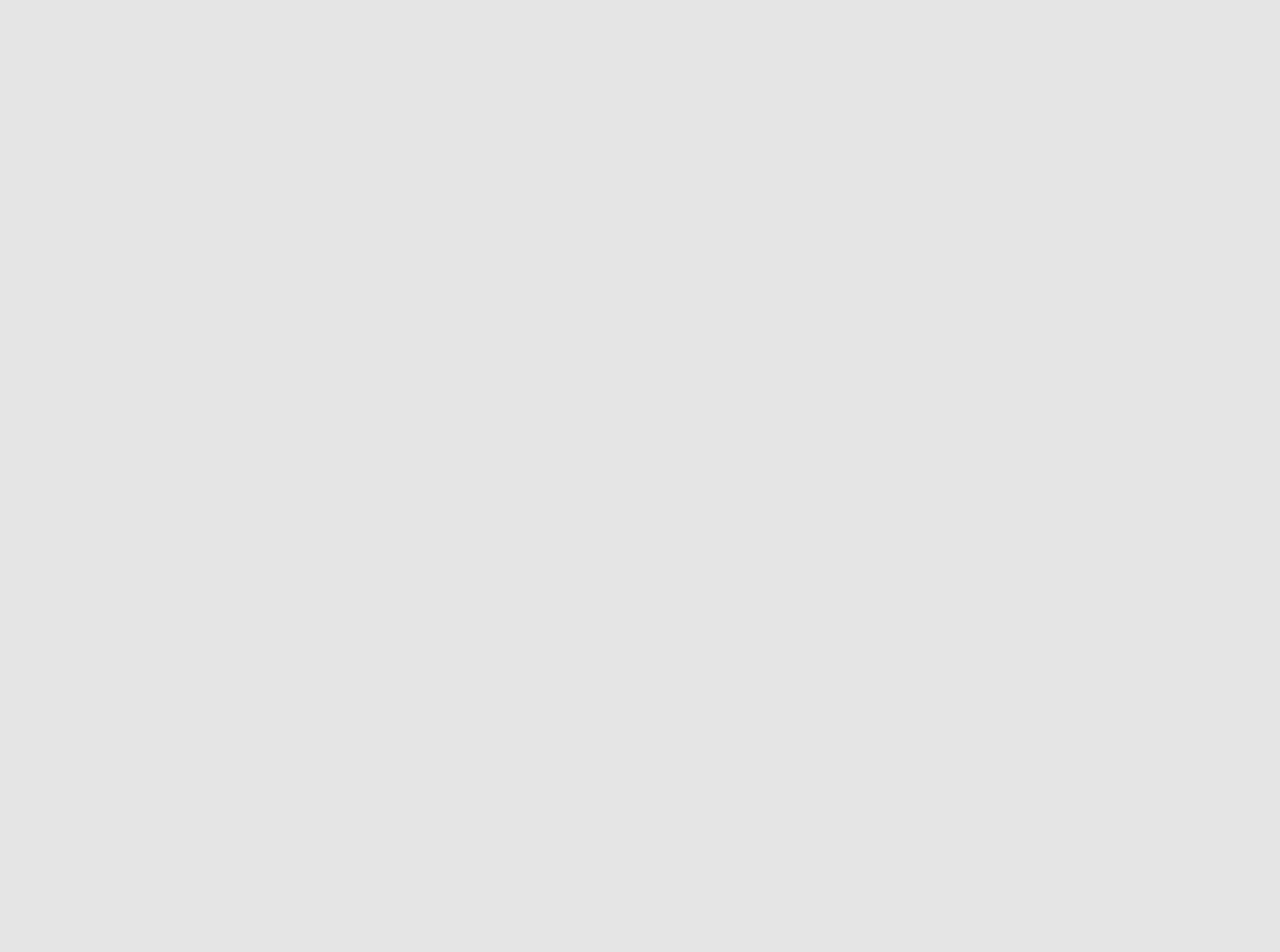
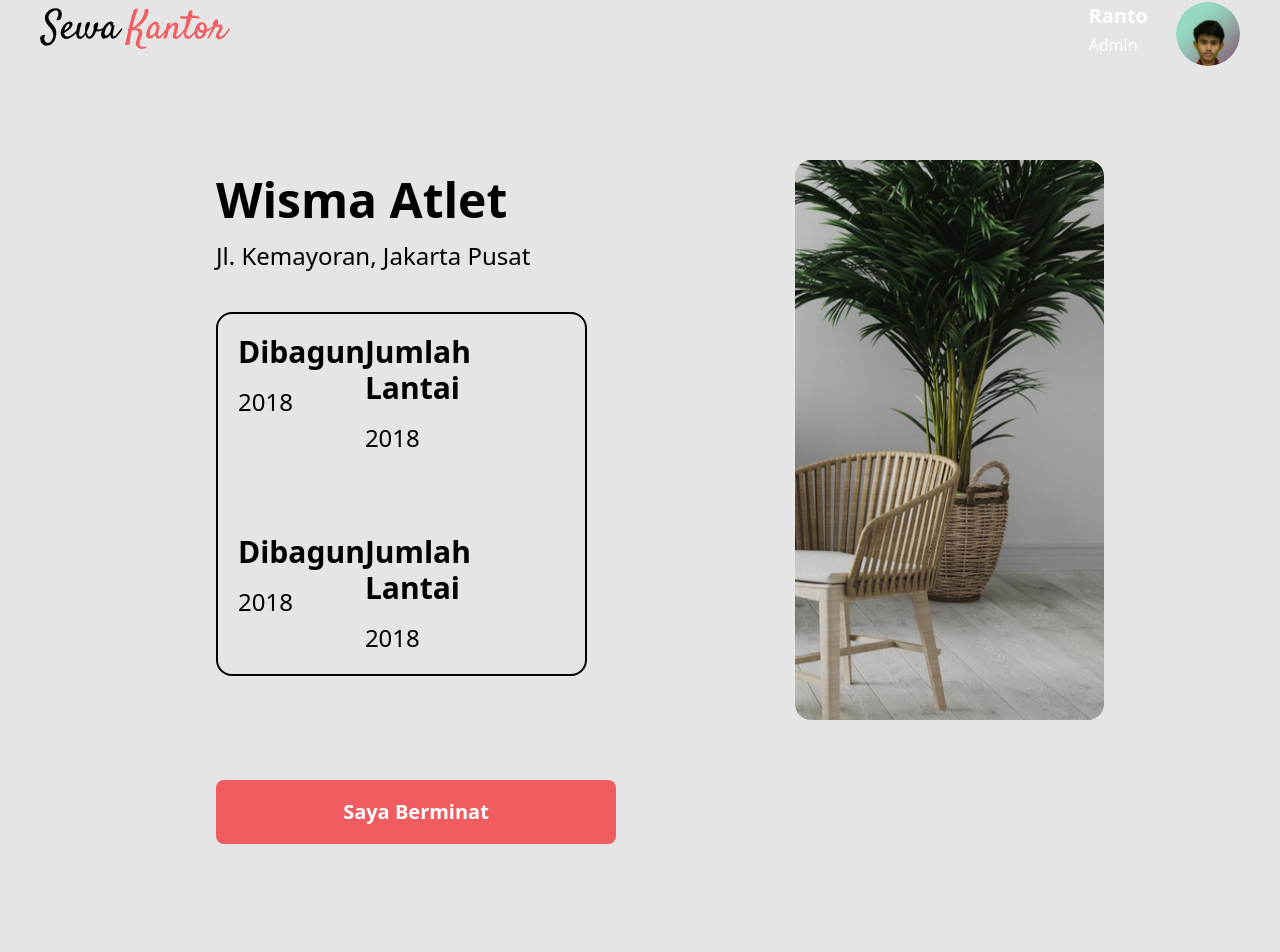
Before and after one commit to Ranto12/office-booking, a React (Vite) app: page /detailPage in a window 1280 px wide. Before the commit this address had no page. Shown: the top 952 px of the page. Before the commit the page ends 800 px from the top, so only its background shows below. Built offline with nearby package versions, Linux system fonts and the light colour scheme.

Commit message:
detail page

```diff
--- a/src/App.jsx
+++ b/src/App.jsx
@@ -1,7 +1,6 @@
 import { useState } from 'react'
 import { Route, Routes } from 'react-router'
-import { Footer } from './component'
-import { Faq, Home, Login, Register } from './pages'
+import { DetailPage, Faq, Home, Login, Register } from './pages'
 
 function App() {
   const [count, setCount] = useState(0)
@@ -13,6 +12,7 @@ function App() {
       <Route path="/register" element={<Register />} />
       <Route path="/home" element={<Home />} />
       <Route path="/faq" element={<Faq />} />
+      <Route path="/detailPage" element={<DetailPage />} />
      </Routes>
     </>
   )
--- a/src/assets/style/tailwindcss/output.css
+++ b/src/assets/style/tailwindcss/output.css
@@ -648,6 +648,16 @@ video {
   margin-right: 16rem;
 }
 
+.my-6 {
+  margin-top: 1.5rem;
+  margin-bottom: 1.5rem;
+}
+
+.my-10 {
+  margin-top: 2.5rem;
+  margin-bottom: 2.5rem;
+}
+
 .mb-0 {
   margin-bottom: 0px;
 }
@@ -682,6 +692,26 @@ video {
 
 .mt-20 {
   margin-top: 5rem;
+}
+
+.mb-52 {
+  margin-bottom: 13rem;
+}
+
+.mb-32 {
+  margin-bottom: 8rem;
+}
+
+.mt-6 {
+  margin-top: 1.5rem;
+}
+
+.mt-12 {
+  margin-top: 3rem;
+}
+
+.mt-16 {
+  margin-top: 4rem;
 }
 
 .block {
@@ -756,6 +786,30 @@ video {
   height: 200px;
 }
 
+.h-96 {
+  height: 24rem;
+}
+
+.h-\[500px\] {
+  height: 500px;
+}
+
+.h-\[74px\] {
+  height: 74px;
+}
+
+.h-\[674px\] {
+  height: 674px;
+}
+
+.h-\[760px\] {
+  height: 760px;
+}
+
+.h-\[560px\] {
+  height: 560px;
+}
+
 .w-44 {
   width: 11rem;
 }
@@ -816,6 +870,22 @@ video {
   width: 12rem;
 }
 
+.w-2\/3 {
+  width: 66.666667%;
+}
+
+.w-1\/3 {
+  width: 33.333333%;
+}
+
+.w-\[500px\] {
+  width: 500px;
+}
+
+.w-\[400px\] {
+  width: 400px;
+}
+
 .min-w-\[500px\] {
   min-width: 500px;
 }
@@ -846,6 +916,16 @@ video {
 
 .resize {
   resize: both;
+}
+
+.columns-2 {
+  -moz-columns: 2;
+       columns: 2;
+}
+
+.columns-3 {
+  -moz-columns: 3;
+       columns: 3;
 }
 
 .flex-wrap {
@@ -935,6 +1015,18 @@ video {
   border-width: 0px;
 }
 
+.border {
+  border-width: 1px;
+}
+
+.border-4 {
+  border-width: 4px;
+}
+
+.border-2 {
+  border-width: 2px;
+}
+
 .border-black {
   --tw-border-opacity: 1;
   border-color: rgb(0 0 0 / var(--tw-border-opacity));
@@ -996,6 +1088,14 @@ video {
 
 .bg-opacity-40 {
   --tw-bg-opacity: 0.4;
+}
+
+.bg-opacity-90 {
+  --tw-bg-opacity: 0.9;
+}
+
+.bg-opacity-95 {
+  --tw-bg-opacity: 0.95;
 }
 
 .bg-cover {
@@ -1078,6 +1178,21 @@ video {
   padding-bottom: 2.5rem;
 }
 
+.px-64 {
+  padding-left: 16rem;
+  padding-right: 16rem;
+}
+
+.px-44 {
+  padding-left: 11rem;
+  padding-right: 11rem;
+}
+
+.py-4 {
+  padding-top: 1rem;
+  padding-bottom: 1rem;
+}
+
 .pt-36 {
   padding-top: 9rem;
 }
@@ -1100,6 +1215,22 @@ video {
 
 .pr-10 {
   padding-right: 2.5rem;
+}
+
+.pt-64 {
+  padding-top: 16rem;
+}
+
+.pt-40 {
+  padding-top: 10rem;
+}
+
+.pr-52 {
+  padding-right: 13rem;
+}
+
+.pt-6 {
+  padding-top: 1.5rem;
 }
 
 .text-left {
@@ -1173,6 +1304,14 @@ video {
 
 .font-semibold {
   font-weight: 600;
+}
+
+.font-extralight {
+  font-weight: 200;
+}
+
+.font-light {
+  font-weight: 300;
 }
 
 .italic {
--- a/src/component/atoms/Navbar/index.jsx
+++ b/src/component/atoms/Navbar/index.jsx
@@ -15,7 +15,7 @@ const index = () => {
 
     window.addEventListener('scroll', handleBgnav)
   return (
-    <nav className={`fixed w-full px-10  z-50 ${bgnav ? 'bg-opacity-40 bg-white shadow-slate-800 shadow-sm' : ''}`}>
+    <nav className={`fixed w-full px-10  z-50 ${bgnav ? 'bg-opacity-95 bg-white shadow-slate-800 shadow-sm' : ''}`}>
            <div className='flex justify-between h-1/5 items-center'>
                 <h4 className=' text-black font-bold text-4xl italic'>
                     <img src={Logo} alt="logo"/>
--- /dev/null
+++ b/src/component/molecules/CardDetailOffice/index.jsx
@@ -0,0 +1,38 @@
+import React from 'react'
+
+const index = () => {
+  return (
+    <div className='font-bold text-xl  border-2 p-5 border-black rounded-2xl my-10'>
+              <div className='flex justify-between mb-20 text-3xl'>
+                <p>
+                  Dibagun
+                  <br />
+                  <p className='font-normal text-2xl pt-4'>2018</p>
+                </p>
+                <p>
+                  Jumlah Lantai
+                  <br />
+                  <p className='font-normal text-2xl pt-4'>
+                  2018
+                  </p>
+                </p>
+              </div>
+              <div className='flex justify-between  text-3xl'>
+                <p>
+                  Dibagun
+                  <br />
+                  <p className='font-normal text-2xl pt-4'>2018</p>
+                </p>
+                <p>
+                  Jumlah Lantai
+                  <br />
+                  <p className='font-normal text-2xl pt-4'>
+                  2018
+                  </p>
+                </p>
+              </div>
+          </div>
+  )
+}
+
+export default index
--- a/src/component/molecules/Footer/index.jsx
+++ b/src/component/molecules/Footer/index.jsx
@@ -43,7 +43,7 @@ const index = () => {
             </div>
         </div>
         <hr  className='border-b-1 border-black '/>
-        <p className='font-semibold text-lg'>All rights reserved © SewaKantor Corporation 2021</p>
+        <p className='font-semibold text-lg py-10'>All rights reserved © SewaKantor Corporation 2021</p>
     </div>
 
   )
--- a/src/component/molecules/index.jsx
+++ b/src/component/molecules/index.jsx
@@ -9,5 +9,6 @@ import Search from './Search'
 import ButtonSlider from './ButtonSlider'
 import CardFaq from './CardFaq'
 import Dropdown from './DropdownFaq'
+import CardDetailOffice from './CardDetailOffice'
 
-export {LeandingPage, CardSewaKantor, Content, ClientOffice, Testimoni, Footer, SelectOfficeOption, Search, ButtonSlider, CardFaq, Dropdown}
+export {LeandingPage, CardSewaKantor, Content, ClientOffice, Testimoni, Footer, SelectOfficeOption, Search, ButtonSlider, CardFaq, Dropdown, CardDetailOffice}
--- a/src/pages/detailpage/index.jsx
+++ b/src/pages/detailpage/index.jsx
@@ -1,8 +1,29 @@
 import React from 'react'
+import { Bgprimary } from '../../assets'
+import { Button, Card, CardDetailOffice, Footer, Gap, Navbar } from '../../component'
 
 const index = () => {
   return (
-    <div>index</div>
+    <div>
+      <Navbar/>
+      <div className='pt-40 px-44 flex w-full'>
+        <div className='w-2/3 px-10 pr-52'>
+          <h1 className="text-5xl font-bold py-4">Wisma Atlet</h1>
+          <p className='text-2xl '>Jl. Kemayoran, Jakarta Pusat</p>
+          <CardDetailOffice/>
+              <Button nameButton="Saya Berminat" className="w-[400px] mt-16"/>
+        </div>
+        <div className='w-1/3 '>
+          <img src={Bgprimary} alt="iamgeDetail " className='w-full object-right-top object-cover rounded-2xl  h-[560px]' />
+        </div>
+
+      </div>
+        <div className='pt-40 px-44 flex w-full'>
+          <div className='w-2/3'>wqed</div>
+          <div className='w-1/3'>asda</div>
+        </div>
+      <Footer/>
+    </div>
   )
 }
 
```
